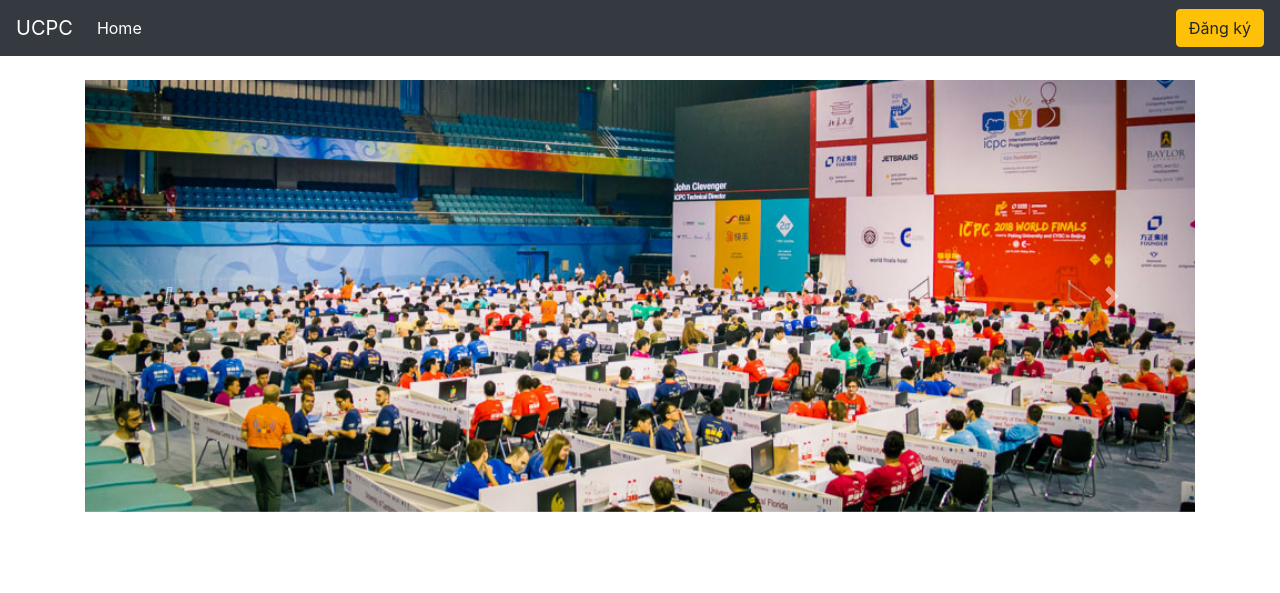
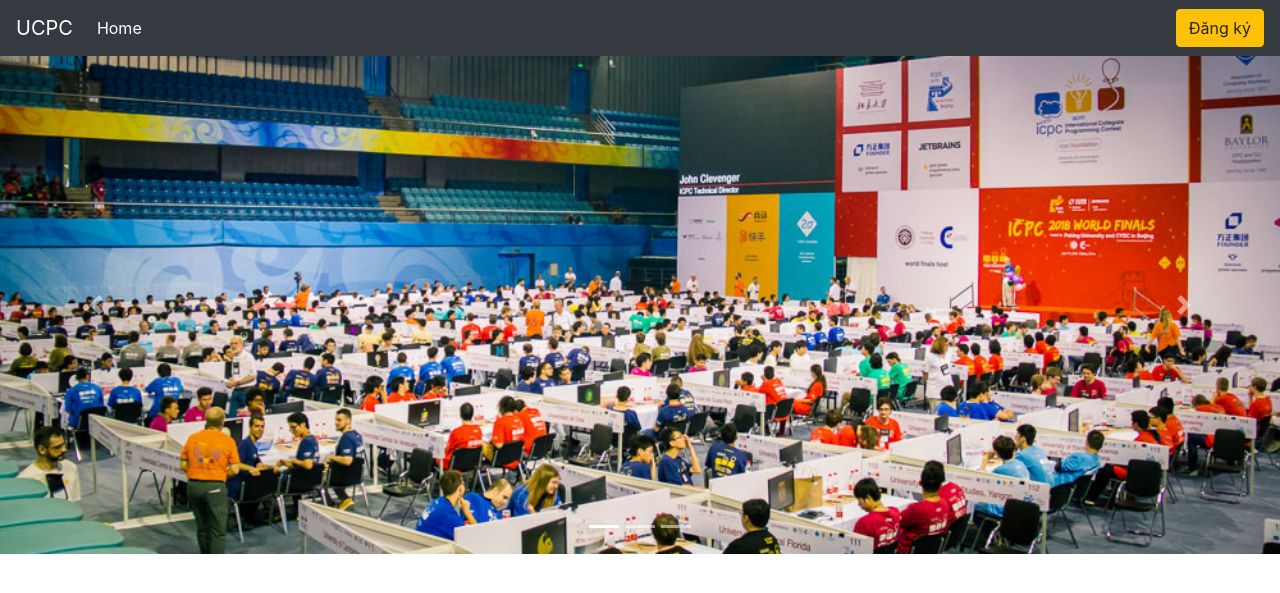
Before and after one commit to nguyendaiky/UIT-UCPC-Web, a Django app: page / in a window 1280 px wide. Shown: the top 593 px of the page. Run offline with Django 3.2, Linux system fonts and the light colour scheme; some libraries are stand-ins or nearby versions.

Commit message:
add css folder and add main_ucpc.jpg for testing with carousel

```diff
--- /dev/null
+++ b/register/static/register/css/home.css
@@ -0,0 +1,9 @@
+*{
+    margin:  0;
+    padding: 0;
+}
+
+/* .carousel > .carousel-inner > .carousel-item > img{
+    width: 100%;
+    height: 250px;
+} */
--- a/register/templates/register/home.html
+++ b/register/templates/register/home.html
@@ -3,7 +3,12 @@
 {% load static %}
 
 {% block content %}
-    <div id="carouselExampleControls" class="carousel slide" data-ride="carousel">
+    <div id="carouselExampleIndicators" class="carousel slide" data-ride="carousel">
+        <ol class="carousel-indicators">
+            <li data-target="#carouselExampleIndicators" data-slide-to="0" class="active"></li>
+            <li data-target="#carouselExampleIndicators" data-slide-to="1"></li>
+            <li data-target="#carouselExampleIndicators" data-slide-to="2"></li>
+        </ol>
         <div class="carousel-inner">
             <div class="carousel-item active">
                 <img class="d-block w-100" src="{% static 'register/images/test.jpg' %}" alt="First slide">
@@ -15,12 +20,11 @@
                 <img class="d-block w-100" src="{% static 'register/images/test.jpg' %}" alt="Third slide">
             </div>
         </div>
-        <a class="carousel-control-prev" href="#carouselExampleControls" role="button" data-slide="prev">
-            <!-- <span class="carousel-control-prev-icon" aria-hidden="true"></span> -->
-            <i class="fas fa-arrow-circle-left"></i>
+        <a class="carousel-control-prev" href="#carouselExampleIndicators" role="button" data-slide="prev">
+            <span class="carousel-control-prev-icon" aria-hidden="true"></span>
             <span class="sr-only">Previous</span>
         </a>
-        <a class="carousel-control-next" href="#carouselExampleControls" role="button" data-slide="next">
+        <a class="carousel-control-next" href="#carouselExampleIndicators" role="button" data-slide="next">
             <span class="carousel-control-next-icon" aria-hidden="true"></span>
             <span class="sr-only">Next</span>
         </a>
--- a/register/templates/register/main.html
+++ b/register/templates/register/main.html
@@ -10,8 +10,7 @@
 
 	<link rel="stylesheet" type="text/css" href="{% static 'css/main.css' %}">
 
-	<link rel="stylesheet" href="https://cdnjs.cloudflare.com/ajax/libs/font-awesome/4.7.0/css/font-awesome.min.css">
-
+	<link rel="stylesheet" href="{% static 'register/css/home.css' %}">
 </head>
 <body>
 
@@ -34,13 +33,12 @@
 	  </div>
 	</nav>
 
-     <div class="container">
-            <br>
-            {% block content %}
+    <!-- <div class="container-fluid"> -->
+        {% block content %}
 
 
-            {% endblock content %}
-         </div>
+        {% endblock content %}
+    <!-- </div> -->
 
 
 	<script src="https://code.jquery.com/jquery-3.4.1.slim.min.js" integrity="sha384-J6qa4849blE2+poT4WnyKhv5vZF5SrPo0iEjwBvKU7imGFAV0wwj1yYfoRSJoZ+n" crossorigin="anonymous"></script>
```
Also changed, not shown: register/static/register/images/main_ucpc.jpg (added). Lines whose indentation alone changed are shown as unchanged.
